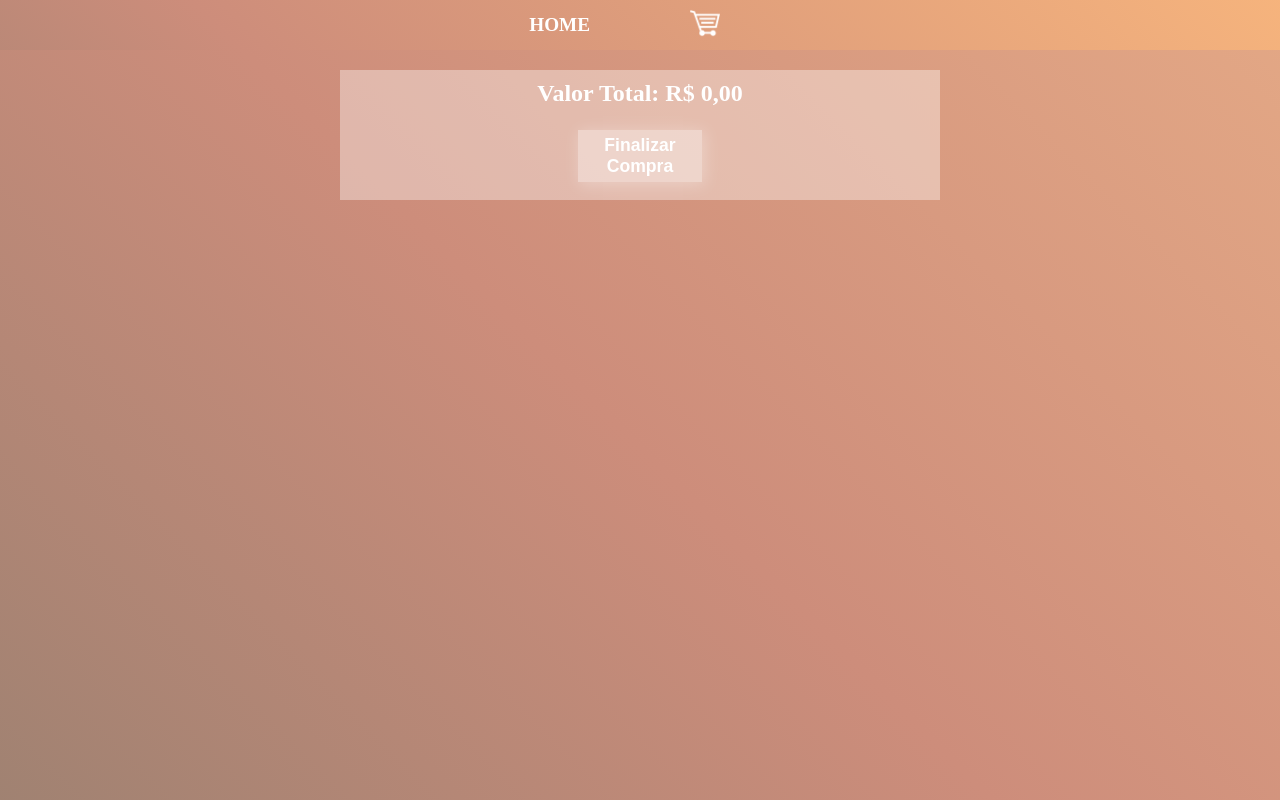
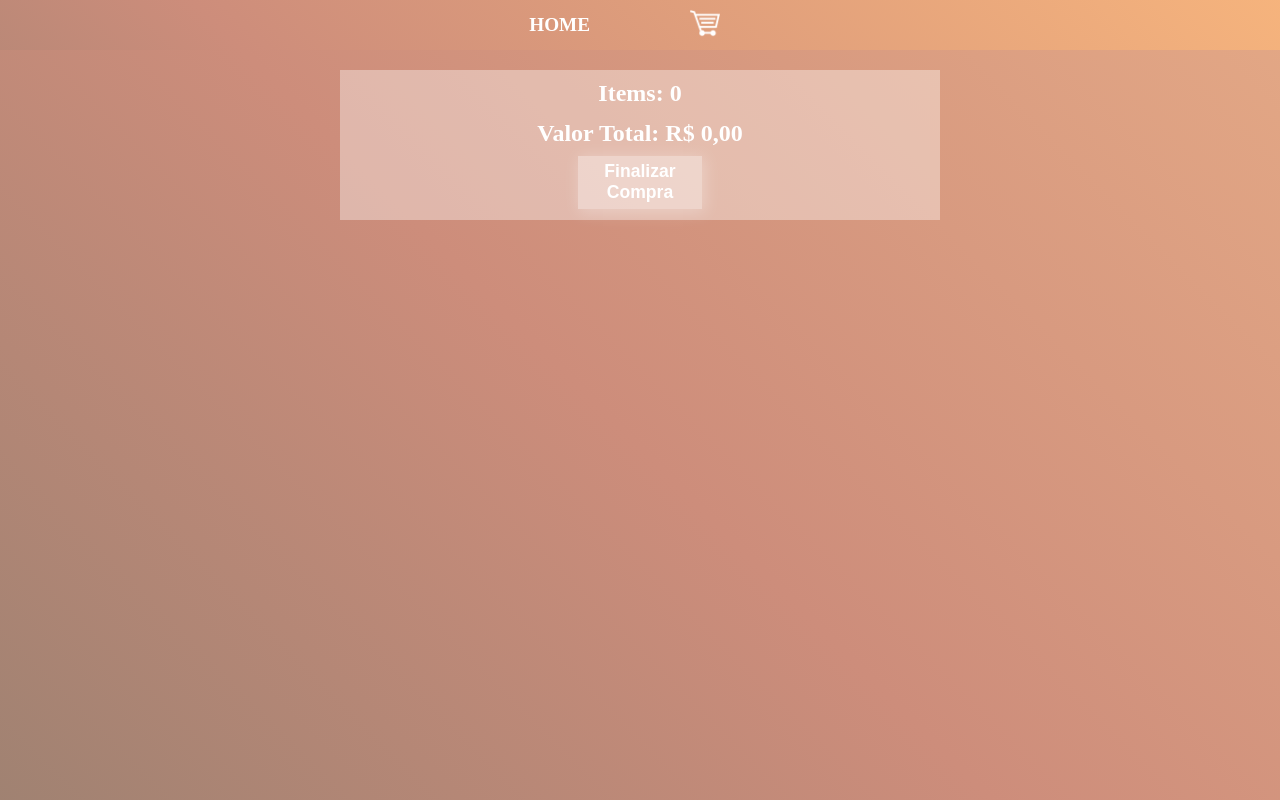
Before and after one commit to LinsLeonardo/shopping_cart, an Angular app: page /carrinho in a window 1280 px wide. Shown: the top 800 px of the page. Built offline with nearby package versions, Linux system fonts and the light colour scheme.

Commit message:
Add número de itens no carrinho

```diff
--- a/src/app/selected-items-container/checkout/checkout.component.css
+++ b/src/app/selected-items-container/checkout/checkout.component.css
@@ -2,7 +2,7 @@ div {
   display: grid;
   width: 100%;
   background-color: rgba(255, 255, 255, 0.363);
-  height: 130px;
+  height: 150px;
   justify-content: center;
   color: white;
 }
@@ -19,6 +19,7 @@ button {
   justify-self: center;
   border-style: none;
   margin-bottom: 10px;
+  margin-top: 5px;
 }
 
 button:hover {
@@ -27,6 +28,7 @@ button:hover {
 }
 
 p {
+  text-align: center;
   margin-top: 10px;
   font-size: 1.5em;
   font-weight: bold;
--- a/src/app/selected-items-container/checkout/checkout.component.html
+++ b/src/app/selected-items-container/checkout/checkout.component.html
@@ -1,4 +1,5 @@
 <div>
+  <p>Items: {{totalAmount}}</p>
   <p>Valor Total: R$ {{ totalPrice}},00</p>
 
   <button (click)="endShop()">Finalizar Compra</button>
--- a/src/app/selected-items-container/checkout/checkout.component.ts
+++ b/src/app/selected-items-container/checkout/checkout.component.ts
@@ -13,13 +13,14 @@ export class CheckoutComponent implements OnInit {
   @Input() allAlbums!: any;
 
   totalPrice: number = 0
+  totalAmount: number = 0
 
   constructor(private localStorageService: StorageHandlerService, private route: Router, private location: Location) {
    }
 
   ngOnInit(): void {
-    this.updatePrice()
-
+    this.updatePrice();
+    this.updateAmount()
 
   }
 
@@ -29,6 +30,12 @@ export class CheckoutComponent implements OnInit {
     }
   }
 
+  updateAmount(){
+    for(let album of this.allAlbums){
+      this.totalAmount += album.amount
+    }
+  }
+
   endShop(){
     alert(`Obrigado por sua compra! Seu pedido está sendo preparado :)`)
     this.localStorageService.clearStorage()
--- a/src/app/shopping-cart-container/footer/footer.component.html
+++ b/src/app/shopping-cart-container/footer/footer.component.html
@@ -2,6 +2,6 @@
   <p>Leonardo Lins - 2021</p>
   <div class="logos">
     <a href="https://www.linkedin.com/in/linsleonardo/" target="_blank"><img src="../../../assets/linkedin.png" alt="logo linkedin"></a>
-    <a href="https://github.com/LinsLeonardo" target="_blank"><img src="../../../assets/github.png" alt="logo github"></a>
+    <a href="https://github.com/LinsLeonardo/shopping_cart" target="_blank"><img src="../../../assets/github.png" alt="logo github"></a>
   </div>
 </div>
```
